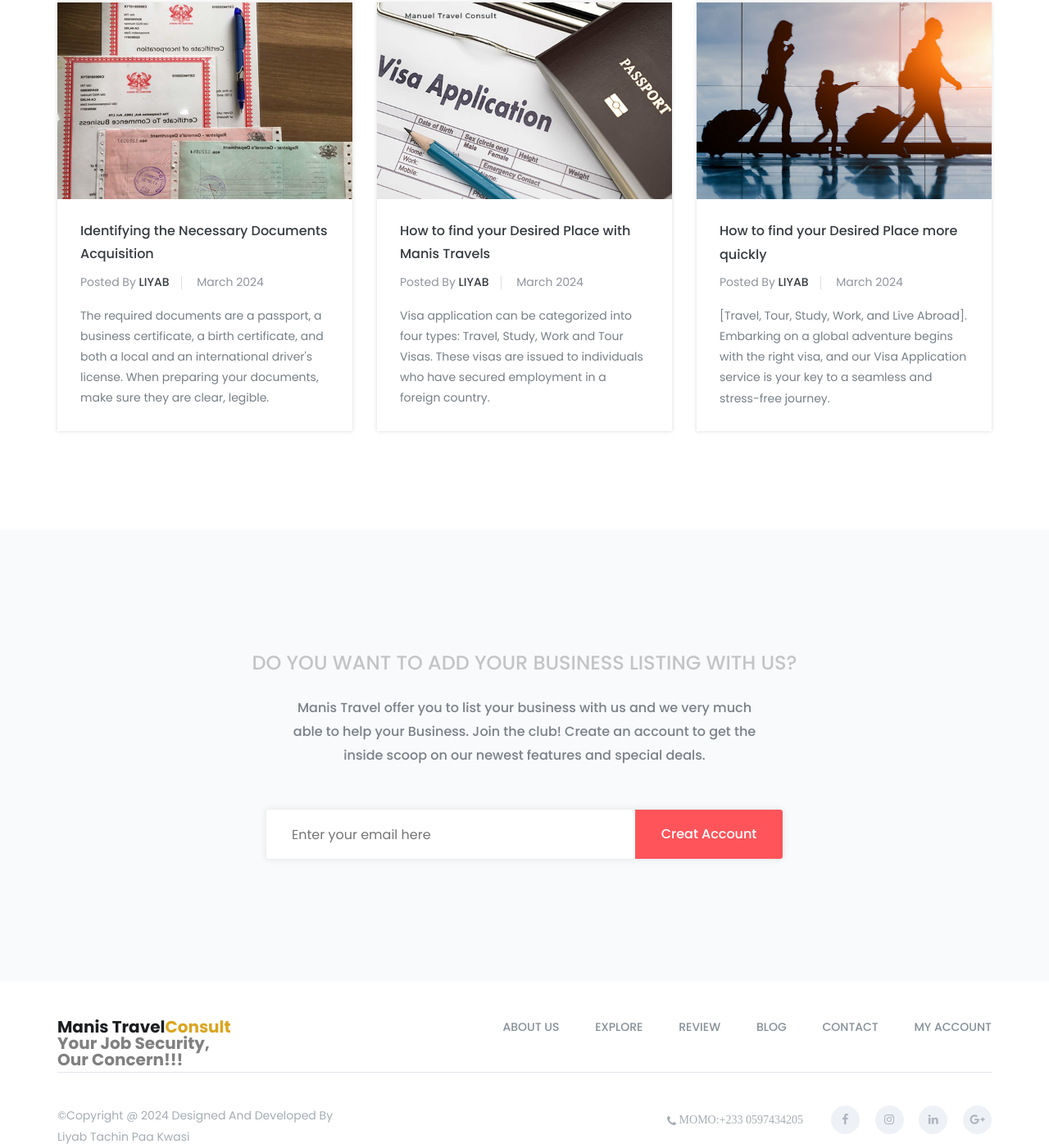
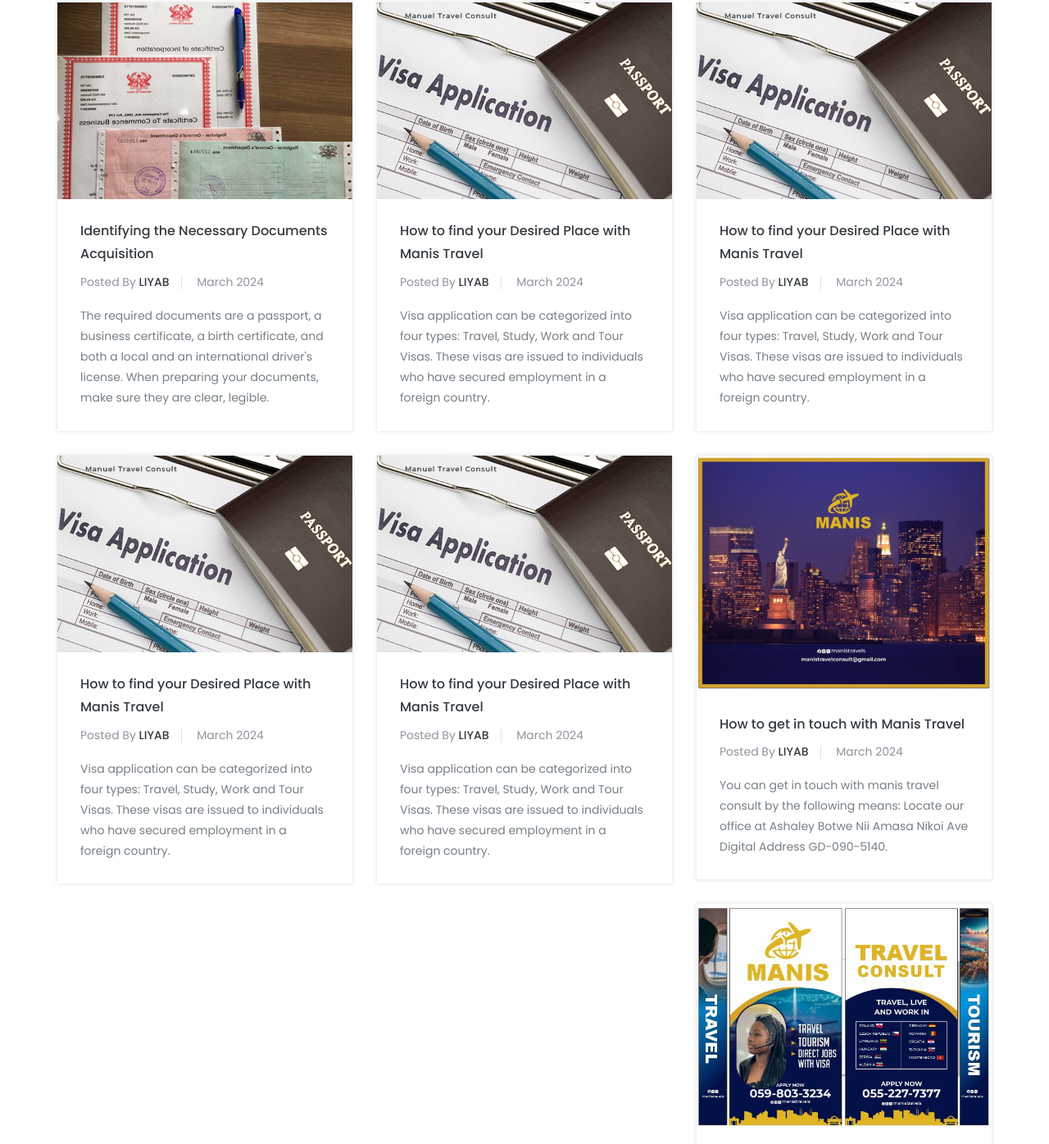
Before and after one commit to 12liyab/Manis-consult-2, a website: page index.html in a window 1280 px wide. Shown: the part 4854-6250 px from the top of the page at 82% size. Drawn offline with nearby package versions, Linux system fonts and the light colour scheme.

Commit message:
Update index.html

```diff
--- a/index.html
+++ b/index.html
@@ -1017,10 +1017,100 @@
 									<img src="assets/images/blog/Visa-Application.jpg" alt="blog image">
 								</div>
 								<div class="single-blog-item-txt">
-									<h2><a href="#">How to find your Desired Place with Manis Travels</a></h2>
+									<h2><a href="#">How to find your Desired Place with Manis Travel</a></h2>
 									<h4>posted <span>by</span> <a href="#">liyab</a> march 2024</h4>
 									<p>
 										Visa application can be categorized into four types: Travel, Study, Work and Tour Visas. These visas are issued to individuals who have secured employment in a foreign country.
+									</p>
+								</div>
+							</div>
+						</div>
+
+						<div class="col-md-4 col-sm-6">
+							<div class="single-blog-item">
+								<div class="single-blog-item-img">
+									<img src="assets/images/blog/Visa-Application.jpg" alt="blog image">
+								</div>
+								<div class="single-blog-item-txt">
+									<h2><a href="#">How to find your Desired Place with Manis Travel</a></h2>
+									<h4>posted <span>by</span> <a href="#">liyab</a> march 2024</h4>
+									<p>
+										Visa application can be categorized into four types: Travel, Study, Work and Tour Visas. These visas are issued to individuals who have secured employment in a foreign country.
+									</p>
+								</div>
+							</div>
+						</div>
+
+						<div class="col-md-4 col-sm-6">
+							<div class="single-blog-item">
+								<div class="single-blog-item-img">
+									<img src="assets/images/blog/Visa-Application.jpg" alt="blog image">
+								</div>
+								<div class="single-blog-item-txt">
+									<h2><a href="#">How to find your Desired Place with Manis Travel</a></h2>
+									<h4>posted <span>by</span> <a href="#">liyab</a> march 2024</h4>
+									<p>
+										Visa application can be categorized into four types: Travel, Study, Work and Tour Visas. These visas are issued to individuals who have secured employment in a foreign country.
+									</p>
+								</div>
+							</div>
+						</div>
+
+						<div class="col-md-4 col-sm-6">
+							<div class="single-blog-item">
+								<div class="single-blog-item-img">
+									<img src="assets/images/blog/Visa-Application.jpg" alt="blog image">
+								</div>
+								<div class="single-blog-item-txt">
+									<h2><a href="#">How to find your Desired Place with Manis Travel</a></h2>
+									<h4>posted <span>by</span> <a href="#">liyab</a> march 2024</h4>
+									<p>
+										Visa application can be categorized into four types: Travel, Study, Work and Tour Visas. These visas are issued to individuals who have secured employment in a foreign country.
+									</p>
+								</div>
+							</div>
+						</div>
+
+						<div class="col-md-4 col-sm-6">
+							<div class="single-blog-item">
+								<div class="single-blog-item-img">
+									<img src="assets/images/blog/picmanis1.jpg" alt="blog image">
+								</div>
+								<div class="single-blog-item-txt">
+									<h2><a href="#">How to get in touch with Manis Travel</a></h2>
+									<h4>posted <span>by</span> <a href="#">liyab</a> march 2024</h4>
+									<p>
+										You can get in touch with manis travel consult by the following means: Locate our office at Ashaley Botwe Nii Amasa Nikoi Ave Digital Address GD-090-5140.
+									</p>
+								</div>
+							</div>
+						</div>
+
+						<div class="col-md-4 col-sm-6">
+							<div class="single-blog-item">
+								<div class="single-blog-item-img">
+									<img src="assets/images/blog/picmanis3.jpg" alt="blog image">
+								</div>
+								<div class="single-blog-item-txt">
+									<h2><a href="#">Your Journey to Your Dream Destination with Manis Travel</a></h2>
+									<h4>posted <span>by</span> <a href="#">liyab</a> march 2024</h4>
+									<p>
+										Let Manis Travels be your trusted companion on your next adventure. Whether you're seeking a relaxing getaway or an exhilarating cultural experience, we'll ensure your journey is seamless and unforgettable.
+									</p>
+								</div>
+							</div>
+						</div>
+
+						<div class="col-md-4 col-sm-6">
+							<div class="single-blog-item">
+								<div class="single-blog-item-img">
+									<img src="assets/images/blog/manis213.jpg" alt="blog image">
+								</div>
+								<div class="single-blog-item-txt">
+									<h2><a href="#">How to Plan Your Dream Trip with Manis Travel</a></h2>
+									<h4>posted <span>by</span> <a href="#">liyab</a> march 2024</h4>
+									<p>
+										We'll schedule a consultation to understand your travel goals, interests, and budget. Based on your preferences, we'll create a detailed itinerary that includes all the essential elements of your trip, such as transportation.
 									</p>
 								</div>
 							</div>
@@ -1034,7 +1124,7 @@
 									<h2><a href="#">How to find your Desired Place more quickly</a></h2>
 									<h4>posted <span>by</span> <a href="#">liyab</a> march 2024</h4>
 									<p>
-									[Travel, Tour, Study, Work, and Live Abroad]. Embarking on a global adventure begins with the right visa, and our Visa Application service is your key to a seamless and stress-free journey.
+									[Travel, Tour, Study, Work, and Live Abroad]. Dreaming of exploring the world? Whether you're eager to immerse yourself in a new culture, pursue higher education, embark on a career adventure, or simply experience life abroad, the right visa is your passport to making those dreams a reality.
 								</div>
 							</div>
 						</div>
```
